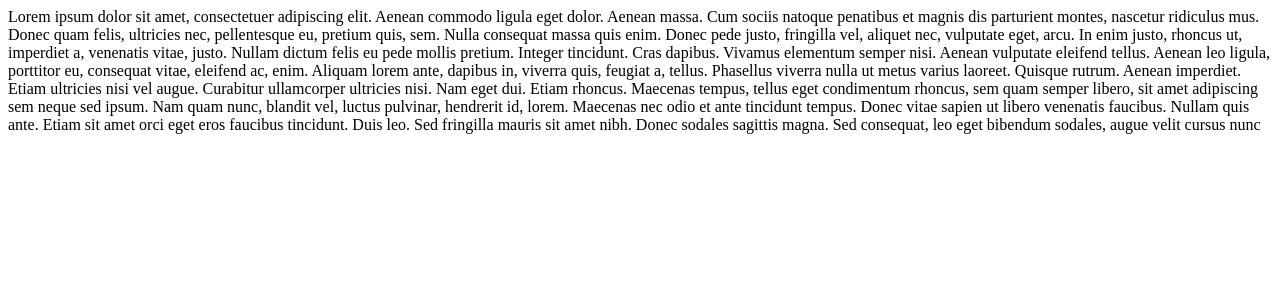
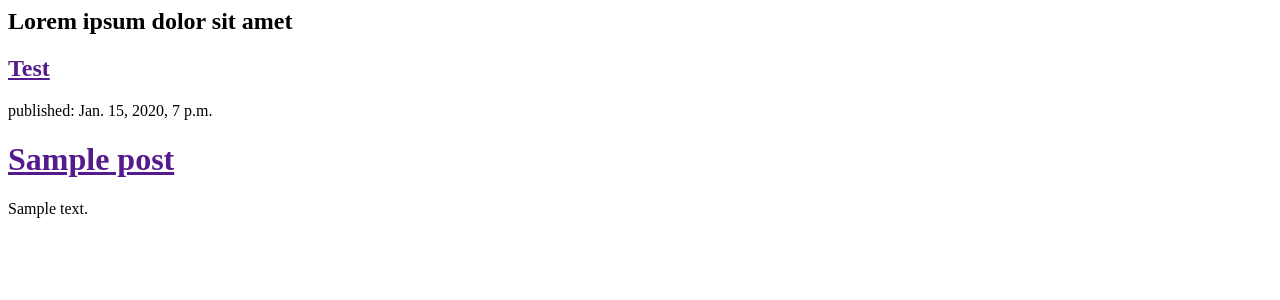
Before and after one commit to jmg7173/django_prac, a Django app: template blog/templates/blog/post_list.html in a window 1280 px wide. Shown: the top 300 px of the page. Run offline with Django 3.2, Linux system fonts and the light colour scheme; the template is opened without the code that fills it: values that come from a table or form of the project are taken from there, others are empty; tables that the repository leaves empty hold one stand-in row (values such as "Sample post").

Commit message:
Modified templates. And it displays posts

```diff
--- a/blog/templates/blog/post_list.html
+++ b/blog/templates/blog/post_list.html
@@ -3,6 +3,18 @@
     <title>jmg's blog</title>
   </head>
   <body>
-    <p> Lorem ipsum dolor sit amet, consectetuer adipiscing elit. Aenean commodo ligula eget dolor. Aenean massa. Cum sociis natoque penatibus et magnis dis parturient montes, nascetur ridiculus mus. Donec quam felis, ultricies nec, pellentesque eu, pretium quis, sem. Nulla consequat massa quis enim. Donec pede justo, fringilla vel, aliquet nec, vulputate eget, arcu. In enim justo, rhoncus ut, imperdiet a, venenatis vitae, justo. Nullam dictum felis eu pede mollis pretium. Integer tincidunt. Cras dapibus. Vivamus elementum semper nisi. Aenean vulputate eleifend tellus. Aenean leo ligula, porttitor eu, consequat vitae, eleifend ac, enim. Aliquam lorem ante, dapibus in, viverra quis, feugiat a, tellus. Phasellus viverra nulla ut metus varius laoreet. Quisque rutrum. Aenean imperdiet. Etiam ultricies nisi vel augue. Curabitur ullamcorper ultricies nisi. Nam eget dui. Etiam rhoncus. Maecenas tempus, tellus eget condimentum rhoncus, sem quam semper libero, sit amet adipiscing sem neque sed ipsum. Nam quam nunc, blandit vel, luctus pulvinar, hendrerit id, lorem. Maecenas nec odio et ante tincidunt tempus. Donec vitae sapien ut libero venenatis faucibus. Nullam quis ante. Etiam sit amet orci eget eros faucibus tincidunt. Duis leo. Sed fringilla mauris sit amet nibh. Donec sodales sagittis magna. Sed consequat, leo eget bibendum sodales, augue velit cursus nunc </p>
+    <div>
+      <p> <h2>Lorem ipsum dolor sit amet </h2></p>
+    </div>
+    <div>
+      <h2><a href="">Test</a></h2>
+      {% for post in posts %}
+	<div>
+	  <p>published: {{ post.published_date }}</p>
+	  <h1><a href="">{{ post.title }}</a></h1>
+	  <p>{{ post.text|linebreaksbr }}</p>
+	</div>
+      {% endfor %}
+    </div>
   </body>
 <html>
--- a/blog/views.py
+++ b/blog/views.py
@@ -1,4 +1,8 @@
 from django.shortcuts import render
+from django.utils import timezone
+from .models import Post
+
 
 def post_list(request):
-    return render(request, 'blog/post_list.html', {})
+    posts = Post.objects.filter(published_date__lte=timezone.now()).order_by('published_date')
+    return render(request, 'blog/post_list.html', {'posts': posts})
```
